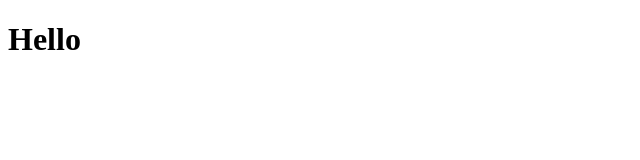
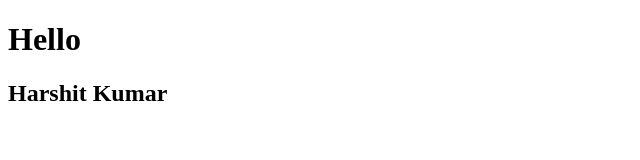
Before and after one commit to harshitclub/testing, a plain HTML site: page index.html in a window 1280 px wide. Shown: the whole page, without its empty margins (0-640 px from the left). Drawn offline with Linux system fonts and the light colour scheme.

Commit message:
h2 added

```diff
--- a/index.html
+++ b/index.html
@@ -8,5 +8,6 @@
 </head>
 <body>
     <h1>Hello</h1>
+    <h2>Harshit Kumar</h2>
 </body>
 </html>
```
